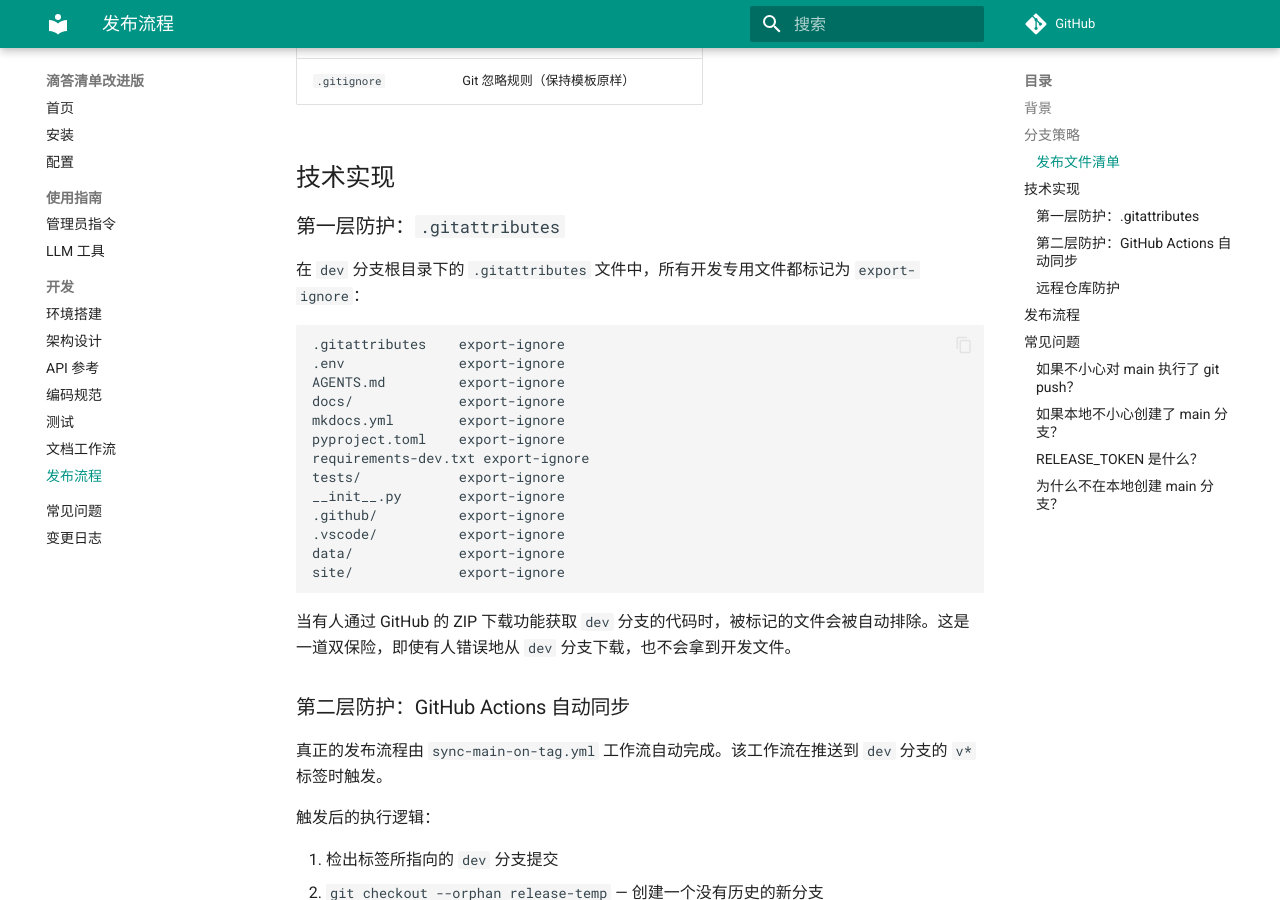
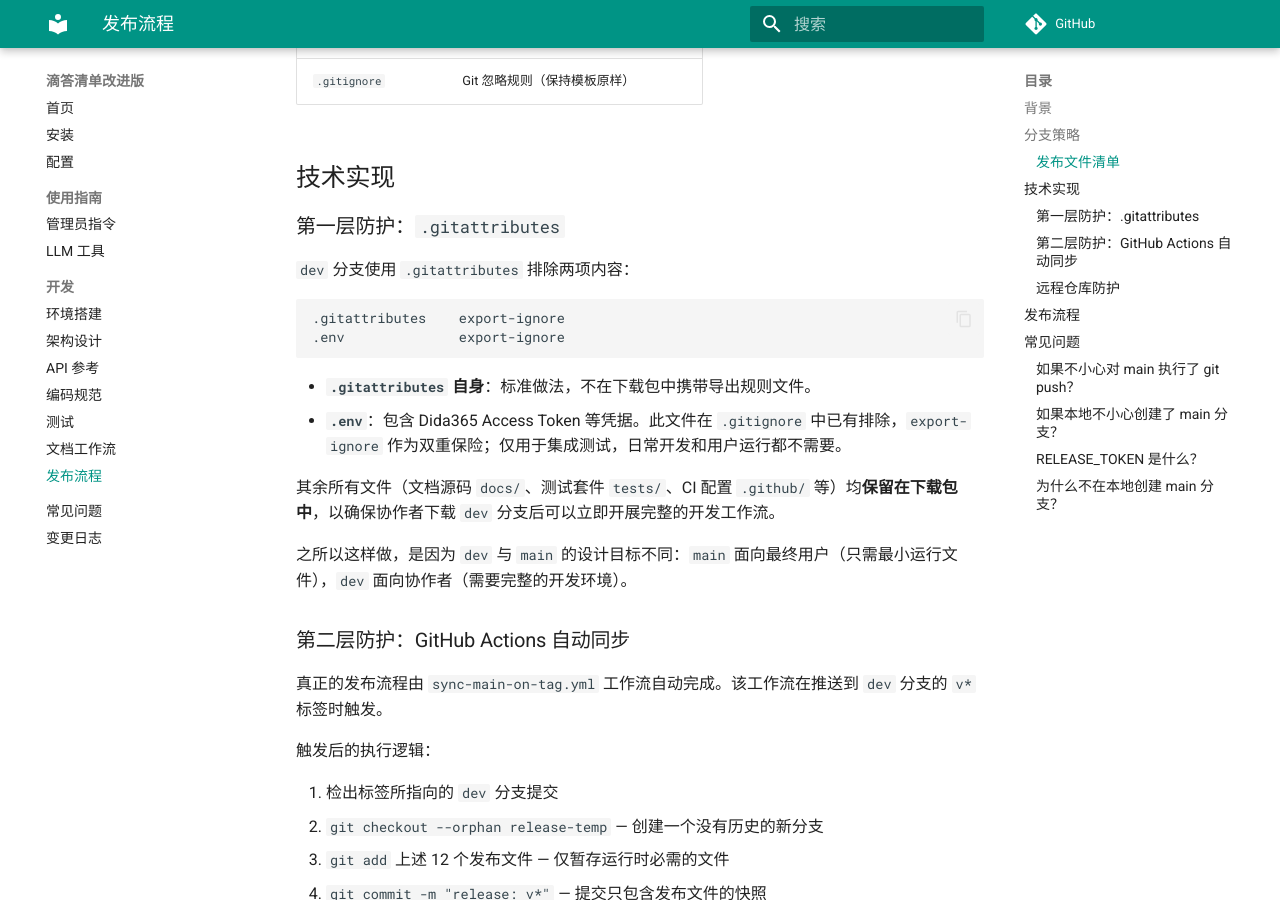
Before and after one commit to GitHubonline1396529/astrbot_plugin_dida_improved, an MkDocs documentation site: the page built from docs/development/release-workflow.md, in a window 1280 px wide and 900 px high, scrolled down 1826 px. Built offline with MkDocs 1.6.1 and Material for MkDocs 9.7.7, drawn with Linux system fonts in a browser that asks for light colours; comment, search, counter and statistics services are not loaded; some of the changed text lies outside the part shown.

Commit message:
docs: simplify gitattributes and clarify release doc

````diff
--- a/docs/development/release-workflow.md
+++ b/docs/development/release-workflow.md
@@ -13,7 +13,7 @@ AstrBot 内置的插件下载机制直接从 GitHub 仓库的默认分支下载
 - 仅用于 `pytest` 包导入的 `__init__.py`
 - AI 辅助开发参考（`AGENTS.md`）
 
-这些文件不应出现在最终用户下载的插件包中，因为用户实际上用不到。而且 Astrbot 的插件规范也不允许这些非必要的内容存在。
+这些文件不应出现在 `main` 分支的下载包中（因为它们对插件运行无意义），但应当完整出现在 `dev` 分支的下载包中——协作者需要它们来完成开发工作流。
 
 ## 分支策略
 
@@ -60,25 +60,19 @@ AstrBot 内置的插件下载机制直接从 GitHub 仓库的默认分支下载
 
 ### 第一层防护：`.gitattributes`
 
-在 `dev` 分支根目录下的 `.gitattributes` 文件中，所有开发专用文件都标记为 `export-ignore`：
+`dev` 分支使用 `.gitattributes` 排除两项内容：
 
 ```gitattributes
 .gitattributes    export-ignore
 .env              export-ignore
-AGENTS.md         export-ignore
-docs/             export-ignore
-mkdocs.yml        export-ignore
-pyproject.toml    export-ignore
-requirements-dev.txt export-ignore
-tests/            export-ignore
-__init__.py       export-ignore
-.github/          export-ignore
-.vscode/          export-ignore
-data/             export-ignore
-site/             export-ignore
 ```
 
-当有人通过 GitHub 的 ZIP 下载功能获取 `dev` 分支的代码时，被标记的文件会被自动排除。这是一道双保险，即使有人错误地从 `dev` 分支下载，也不会拿到开发文件。
+- **`.gitattributes` 自身**：标准做法，不在下载包中携带导出规则文件。
+- **`.env`**：包含 Dida365 Access Token 等凭据。此文件在 `.gitignore` 中已有排除，`export-ignore` 作为双重保险；仅用于集成测试，日常开发和用户运行都不需要。
+
+其余所有文件（文档源码 `docs/`、测试套件 `tests/`、CI 配置 `.github/` 等）均**保留在下载包中**，以确保协作者下载 `dev` 分支后可以立即开展完整的开发工作流。
+
+之所以这样做，是因为 `dev` 与 `main` 的设计目标不同：`main` 面向最终用户（只需最小运行文件），`dev` 面向协作者（需要完整的开发环境）。
 
 ### 第二层防护：GitHub Actions 自动同步
 
````
Also changed, not shown: 1 other file.
